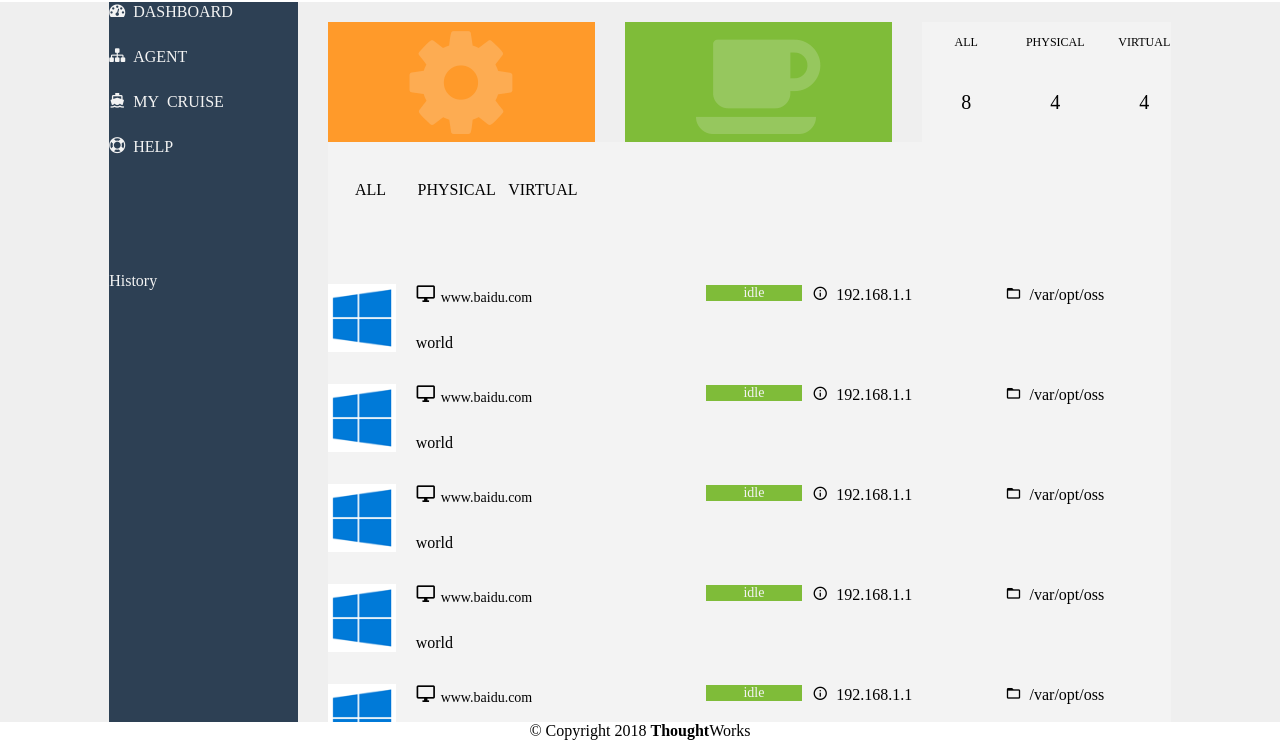
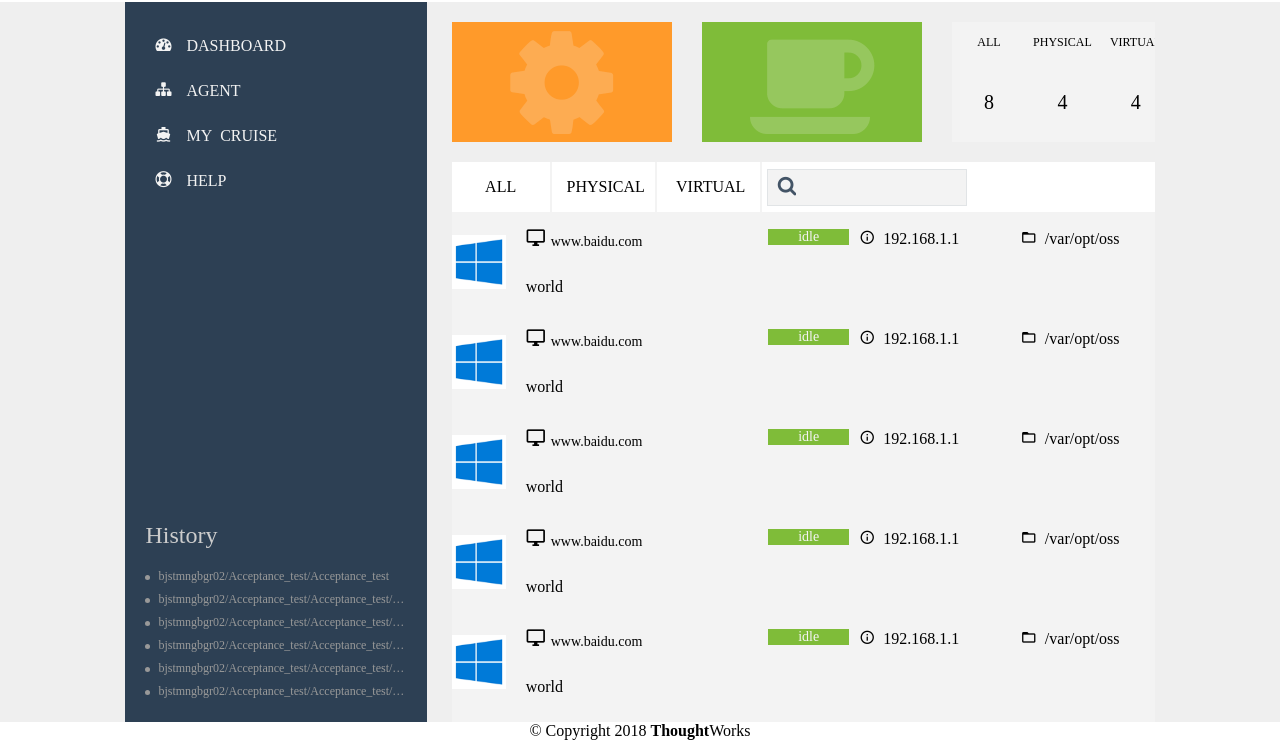
Before and after one commit to yangqianru/test, a website built with webpack: page index.html in a window 1280 px wide. Shown: the part 58-800 px from the top of the page. Built offline with nearby package versions, Linux system fonts and the light colour scheme; files whose address does not match are found by name; a web font is replaced by a local one.

Commit message:
modify accordion and search

```diff
--- a/src/common/js/util.js
+++ b/src/common/js/util.js
@@ -1,30 +1,48 @@
-//通用方法
-export const creatElements=(parentId, ele,id,html,className)=>{
-	let parent = document.getElementById(parentId);
-	let element;
-	if(!document.getElementById(id)){
-		element = document.createElement(ele);
-		element.setAttribute("id",id);
-		if(className){
-			element.setAttribute("class",className);
+/**
+ * 在页面插入html标签
+ * @method creatElements
+ * @parentId 所属父节点Id
+ * @ele 插入的html标签
+ * @id 插入的html标签的id
+ * @className 插入的html标签的className
+ * @html 插入创建的html内部的子html字符串
+ *
+ * 如果只想插入一段html元素，不涉及创建元素，可以只传：@parentId,@html
+ *  */
+
+export const creatElements = ({parentId,ele,id,className,html}) => {
+	try {
+		let parent = document.getElementById(parentId),element;
+
+		if (!document.getElementById(id)){
+			if(ele){
+				element = document.createElement(ele);
+				id && element.setAttribute("id", id);
+				className && element.setAttribute("class", className);
+			}
+		} else {
+			element = document.getElementById(id);
+			element.innerHTML = '';
+		}
+
+		if (html&&element) {
+			element.insertAdjacentHTML('beforeend', html)
+			parent.append(element);
 		}else{
-			element.setAttribute("class",id);
+			parent.append(parseDom(html)[0]);
 		}
-	}else{
-		element = document.getElementById(id);
-		element.innerHTML = '';
+	} catch (error) {
+		console.log(error);
 	}
-	element.insertAdjacentHTML('beforeend',html)
-	parent.append(element);
-	return element;
 }
 
-export const creatEle=(parentId,id,html)=>{
-	let parent = document.getElementById(parentId);
-	let element = document.getElementById(id);
-	if(element){
-		element.innerHTML = '';
-	}
-	parent.insertAdjacentHTML('beforeend',html)
-	return element;
+/**
+ * string字符串转DOM
+ * @method parseDom
+ * @htmlStr html字符串
+ * */
+export const parseDom=(htmlStr)=>{
+	let objElement = document.createElement("div");
+	objElement.innerHTML = htmlStr;
+	return objElement.childNodes;
 }
--- a/src/components/accordion/accordion.js
+++ b/src/components/accordion/accordion.js
@@ -1,40 +1,66 @@
-import {accordionItem}  from '../../../static/js/constant'
+import {accordionItem,historyItem}  from '../../../static/js/constant';
+import {creatElements,parseDom} from '../../common/js/util';
 import './accordion.less'
 
 //手风琴模块
 export const getAccordion = () =>{
-	let accordionHtml = "";
-	for(let i=0; i<4; i++){
-		accordionHtml+=`<div id='accordion_item${i}' class='accordion_item_div'>${getAccordionItem(accordionItem[i].iconClass,accordionItem[i].text)}</div>`;
-	}
-	accordionHtml += `<div id="history" class='history'>History</div>`
+    let accordionHtml = "";
+    for(let item of accordionItem){
+        console.log(item);
+        accordionHtml += `<div class ='accordion_item ${item.iconClass}'>${item.text}</div>`;
+    }
 	return accordionHtml;
 }
 
-//手风琴条目
-export const getAccordionItem = (iconClass,text) =>{
-	let accordionHtml = `<div id='${iconClass}' class = 'accordion_item ${iconClass}'"}> ${text}</div>`;
-	return accordionHtml;
+//history
+
+//history
+export const getHistory = () =>{
+    let historyHtml = `<p>History</p>`;
+    for(let item of historyItem){
+        historyHtml += `<li title=${item}>${item}</li>`;
+    }
+	creatElements({
+        parentId:'accordion',
+        ele:'ul',
+        id:'history',
+        className:'history',
+        html:historyHtml
+    });
 }
 
-//设置点击事件监听
+//手风琴条目
+// export const getAccordionItem = (iconClass,text) =>{
+// 	let accordionHtml = `<div id='${iconClass}' class = 'accordion_item ${iconClass}'"}> ${text}</div>`;
+// 	return accordionHtml;
+// }
+
+// 通过事件委托，监听手风琴点击事件
 export const setItemClickListener = () =>{
-    for(let i=0; i<4; i++){
-        document.getElementById(accordionItem[i].iconClass).onclick = onItemClick;
-	}
+    var according = document.getElementById('accordion');
+    according.addEventListener('click',(ev)=>{
+        let target = ev.target;
+        while(target != according){
+            if(target.classList.contains('accordion_item')){
+                console.log(target.classList);
+                break;
+            }
+            target = target.parentNode;
+        }
+    })
 }
 
 //点击事件处理
-export const onItemClick = (e) =>{
-    switch (e.target.id){
-        case accordionItem[0].iconClass:
-           alert('click the button dashboard');
-           break;
-        case accordionItem[1].iconClass:
-           alert('click the button dashboard');
-           break;
-        default:
-            alert('no para');
-            break;
-    }
-}
+// export const onItemClick = (e) =>{
+//     switch (e.target.id){
+//         case accordionItem[0].iconClass:
+//            alert('click the button dashboard');
+//            break;
+//         case accordionItem[1].iconClass:
+//            alert('click the button dashboard');
+//            break;
+//         default:
+//             alert('no para');
+//             break;
+//     }
+// }
--- a/src/components/accordion/accordion.less
+++ b/src/components/accordion/accordion.less
@@ -7,35 +7,52 @@
 .accordion{
     background: #2d4054;
     grid-column-start: 2;
-    grid-column-end: 4;
     display: grid;
-    // padding: 20px 20px;
-    grid-template-rows: repeat(6, 45px) 1fr;
+    grid-template-rows: repeat(4, 45px) 1fr;
+    padding: 20px 0 0;
 }
 
-.accordion_item_div{
-   line-height: 45px;
-   height: 45px;
+.accordion_item:extend(.overflowStyle){
+    line-height: 45px !important;
+    height:45px;
+    color: #f3f3f3;
+    padding: 0 30px;
+    &::before{
+        margin-right: 15px;
+    }
     &:hover{
         cursor: pointer;
+        background: #435466;
+        color: #00b4cf;
         background: #435466;
     }
 }
 
-.accordion_item:extend(.overflowStyle){
-    width: calc(~"100% - 20px");
-    height:45px;
-    line-height: 45px;
-    color: #f3f3f3;
-    &:hover{
-        cursor: pointer;
-        background: #435466;
-        color: #00b4cf;
+.history{
+    grid-row-start:6;
+    color: #999;
+    display: grid;
+    margin:15px 20px;
+    font-size: 12px;
+    li:extend(.overflowStyle){
+        margin-bottom:8px;
+        &::before{
+            content: '';
+            width:5px;
+            height:5px;
+            margin-right: 8px;
+            border-radius: 50%;
+            display: inline-block;
+            background: #999;
+        }
+        &:hover{
+            color:#00b4cf;
+            cursor: pointer;
+        }
     }
-
+    p{
+        font-size: 24px;
+        color: #ccc;
+        padding-bottom: 20px;
+    }
 }
-
-.history{
-    grid-row-start: 7;
-    color: #f3f3f3;
-}
--- a/src/components/showcontext/showcontext.html
+++ b/src/components/showcontext/showcontext.html
@@ -19,6 +19,7 @@
                 <div>ALL</div>
                 <div>PHYSICAL</div>
                 <div>VIRTUAL</div>
+                <label class='icon-search'><input type="text" id='search' /></label>
         </div>
         <div id = 'show_list_table' class = 'show_list_table'></div>
 </div>
--- a/src/components/showcontext/showcontext.js
+++ b/src/components/showcontext/showcontext.js
@@ -11,6 +11,12 @@ export const getShowContext = () =>{
 export const setTableData = (data) =>{
     let listTable = document.getElementById(show_list_table);
     data.map((index,element) => {
-        creatElements('show_list_table','div','list_item'+index,tableItem, 'list_item');
+        creatElements({
+            parentId:'show_list_table',
+            ele:'div',
+            id:'list_item'+index,
+            className:'list_item',
+            html:tableItem
+        });
     });
 }
--- a/src/components/showcontext/showcontext.less
+++ b/src/components/showcontext/showcontext.less
@@ -1,6 +1,5 @@
-.show_context{
-    grid-column-start: 4;
-    grid-column-end: 12;
+.context{
+    grid-column-start: 3;
     grid-gap: 20px;
     display: grid;
     overflow: hidden;
@@ -9,7 +8,11 @@
         width:calc(~"100% + 18px");
         padding: 20px 0;
         margin-right: 18px;
-        height: calc(100vh - 80px);
+        .show_context{
+            display: grid;
+            grid-template-rows: 120px 50px;
+            grid-gap: 20px;
+        }
     }
 }
 
@@ -22,12 +25,10 @@
 }
 
 .show_list{
-    grid-row-start: 2;
-    grid-row-end: 5;
-    background: #f3f3f3;
-    display: grid;
-    grid-row-gap: 30px;
-    grid-template-rows: repeat(6, 1fr);
+    // grid-row-start: 2;
+    // grid-row-end: 5;
+    // background: #fff;
+    // grid-row-gap: 20px;
 }
 
 .show_list_toptab{
@@ -35,10 +36,39 @@
     grid-row-end: 2;
     display: grid;
     align-items: center;
-    grid-template-columns: repeat(10, 1fr);
+    grid-auto-rows: 50px;
+    grid-template-columns: repeat(3, 100px) 3fr 1fr;
+    grid-gap: 5px;
+    background: #fff;
     div{
         text-align: center;
+        border-right: 2px solid #f3f3f3;
+        line-height: 50px;
     }
+
+    label{
+        background:#f3f3f3;
+        color: #435466;
+        padding-left: 10px;
+        vertical-align: middle;
+        border: 1px solid #e1e4e6;
+        width: 200px;
+        font-size: 20px;
+        &::before{
+            line-height: 30px;
+        }
+    }
+
+    input{
+        border:0;
+        background:#f3f3f3;
+        height: 30px;
+        line-height: 30px;
+        width: calc(100% - 20px);
+        height: 30px;
+        border: 0px;outline:none;
+    }
+
 }
 
 .show_list_table{
--- a/src/routers/pages/HomePage.js
+++ b/src/routers/pages/HomePage.js
@@ -1,26 +1,39 @@
-import {creatElements,creatEle} from '../../common/js/util'
-import {getAccordion, setItemClickListener} from '../../components/accordion/accordion'
+import {creatElements} from '../../common/js/util'
+import {getAccordion, setItemClickListener,getHistory} from '../../components/accordion/accordion'
 import {getShowContext, setTableData} from '../../components/showcontext/showcontext';
-import userImg from '../../assets/logo/logo.svg';
 import header from '../../components/header/header.html';
 
 let footerHtml = `<div>© Copyright 2018 <b>Thought</b>Works</div>`;
-//let headerHtml = `<div class='showAccordingBtn'></div><div class='logo'></div><div class='user'><img src=${userImg}/></div>`;
 
 export const I_RESOLVE_INIT = (transition) => {
-	creatEle("app", "header",header);
+	creatElements({
+		parentId:'app',
+		html:header
+	});
 
-	creatElements("app", "body","body",getBodyHtml());
+	creatElements({
+		parentId:'app',
+		ele:'body',
+		id:'body',
+		className:'body',
+		html:getBodyHtml()
+	});
 
-	creatElements("app", "footer","footer",footerHtml);
+	creatElements({
+		parentId:'app',
+		ele:'footer',
+		id:'footer',
+		className:'footer',
+		html:footerHtml
+	});
 
 	setTableData([1,2,3,4,5,6]);
-
+	getHistory();
 	addEventListeners();
 }
 
 const getBodyHtml = () =>{
-	return `<div id= 'accordion' class='accordion'>${getAccordion()}</div><div class='show_context'><div><div id='show_context'>${getShowContext()}</div></div></div>`
+	return `<div id= 'accordion' class='accordion'>${getAccordion()}</div><div class='context'><div><div id='show_context' class='show_context'>${getShowContext()}</div></div></div>`
 }
 
 const addEventListeners = () =>{
--- a/static/css/common.less
+++ b/static/css/common.less
@@ -4,12 +4,11 @@
     box-sizing: border-box;
 }
 
-html, body {
+html {
     height:100%
 }
 
 .app{
-    // height: 98%;
     display: grid;
     grid-template-rows: 60px 1fr 20px;
 }
@@ -20,14 +19,16 @@ html, body {
 
 .body{
     display: grid;
-    grid-gap: 30px;
+    grid-gap: 25px;
     background: #efefef;
-    grid-template-columns: repeat(12, 1fr);
+    grid-template-columns: 1fr 3fr 7fr 1fr;
+    height: calc(100vh - 80px);
+    min-height: 500px;
 }
 
 .header{
     display: grid;
-    grid-gap: 5px;
+    grid-gap: 25px;
     grid-template-columns: repeat(12, 1fr);
     div{
         &.logo{
@@ -40,7 +41,7 @@ html, body {
             grid-column-start: 11;
             grid-column-end: 12;
             align-self: center;
-            text-align: right;
+            text-align: center;
             img{
                 width:40px;
                 height:40px;
--- a/static/js/constant.js
+++ b/static/js/constant.js
@@ -4,3 +4,12 @@ export const accordionItem = [
     {iconClass:"icon-boat",text:"MY CRUISE"},
     {iconClass:"icon-life-bouy",text:"HELP"},
 ]
+
+export const historyItem = [
+    'bjstmngbgr02/Acceptance_test/Acceptance_test',
+    'bjstmngbgr02/Acceptance_test/Acceptance_test/Acceptance_test',
+    'bjstmngbgr02/Acceptance_test/Acceptance_test/Acceptance_test',
+    'bjstmngbgr02/Acceptance_test/Acceptance_test/Acceptance_test',
+    'bjstmngbgr02/Acceptance_test/Acceptance_test/Acceptance_test',
+    'bjstmngbgr02/Acceptance_test/Acceptance_test/Acceptance_test'
+]
```
